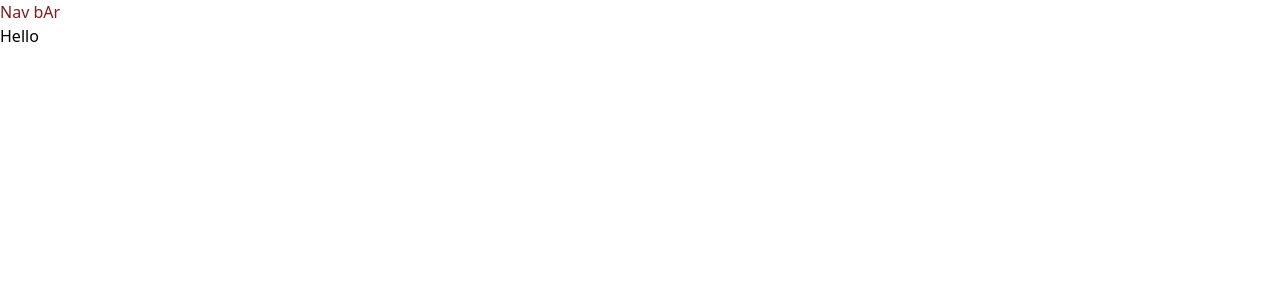
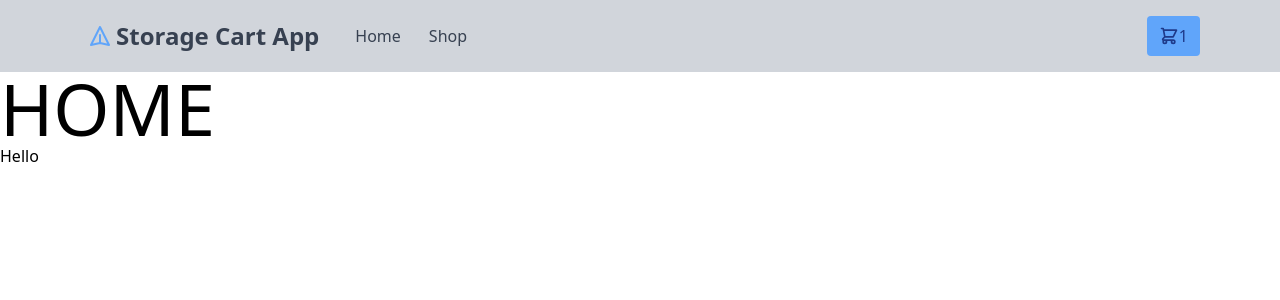
Before and after one commit to Red4lpha/Shopping-Cart-Project, a React (Create React App) app: page / in a window 1280 px wide. Shown: the top 300 px of the page. Built offline with nearby package versions, Linux system fonts and the light colour scheme.

Commit message:
Setup of react routers

```diff
--- a/package.json
+++ b/package.json
@@ -12,6 +12,7 @@
     "postcss": "^7.0.35",
     "react": "^17.0.1",
     "react-dom": "^17.0.1",
+    "react-router-dom": "^5.2.0",
     "react-scripts": "4.0.2",
     "tailwindcss": "npm:@tailwindcss/postcss7-compat@^2.0.3",
     "web-vitals": "^1.1.0"
--- a/src/App.js
+++ b/src/App.js
@@ -1,11 +1,19 @@
+import { BrowserRouter, Route } from "react-router-dom";
+import Home from "./components/Home";
+import Shop from "./components/Shop";
+
 const { default: Navbar } = require("./components/Navbar");
 
 function App() {
   return (
+    <BrowserRouter>
     <div className="container">
       <Navbar />
+      <Route exact path='/' component={Home} />
+      <Route path='/shop' component={Shop} />
       Hello
     </div>
+    </BrowserRouter>
   );
 }
 
--- /dev/null
+++ b/src/components/Home.js
@@ -0,0 +1,11 @@
+import React from 'react'
+
+const Home = () => {
+    return (
+        <div>
+            <h1 className="text-7xl">HOME</h1>
+        </div>
+    )
+}
+
+export default Home
--- a/src/components/Navbar.js
+++ b/src/components/Navbar.js
@@ -1,10 +1,58 @@
-import React from 'react'
+import React, { Fragment } from 'react'
+import { Link, NavLink } from 'react-router-dom'
 
 const Navbar = () => {
     return (
-        <nav>
-            <p className="text-red-900">Nav bAr</p>
-        </nav>
+        <Fragment>
+            <nav className="bg-gray-300">
+            <div className="max-w-6xl mx-auto px-4">
+                <div className="flex justify-between">
+                <div className="flex space-x-4">
+                    <div>
+                    <Link to='/' className="flex items-center py-5 px-2 text-gray-700 hover:text-gray-900">
+                        <svg className="h-6 w-6 mr-1 text-blue-400" xmlns="http://www.w3.org/2000/svg" fill="none" viewBox="0 0 24 24" stroke="currentColor">
+                        <path strokeLinecap="round" strokeLinejoin="round" stroke-width={2} d="M12 19l9 2-9-18-9 18 9-2zm0 0v-8" />
+                        </svg>
+                        <span className="font-bold text-2xl">Storage Cart App</span>
+                    </Link>
+                    </div>
+
+                {/*  <!-- primary nav --> */}
+                    <div className="hidden md:flex items-center space-x-1">
+                    <NavLink to='/' className="py-5 px-3 text-gray-700 hover:text-gray-900">Home</NavLink>
+                    <NavLink to="/shop" className="py-5 px-3 text-gray-700 hover:text-gray-900">Shop</NavLink>
+                    </div>
+                </div>
+
+            {/*    <!-- secondary nav --> */}
+                <div className="hidden md:flex items-center space-x-1">
+                    <a href="" className="flex items-center py-2 px-3 bg-blue-400 hover:bg-blue-300 text-blue-900 hover:text-blue-800 rounded transition duration-300">
+                        <svg className="h-5 w-5" xmlns="http://www.w3.org/2000/svg" fill="none" viewBox="0 0 24 24" stroke="currentColor">
+                        <path strokeLinecap="round" strokeLinejoin="round" strokeWidth={2} d="M3 3h2l.4 2M7 13h10l4-8H5.4M7 13L5.4 5M7 13l-2.293 2.293c-.63.63-.184 1.707.707 1.707H17m0 0a2 2 0 100 4 2 2 0 000-4zm-8 2a2 2 0 11-4 0 2 2 0 014 0z" />
+                        </svg>
+                        <span>1</span>
+                    </a>
+                </div>
+
+                {/*  <!-- mobile button goes here --> */}
+                <div className="md:hidden flex items-center">
+                    <button className="mobile-menu-button">
+                    <svg className="w-6 h-6" xmlns="http://www.w3.org/2000/svg" fill="none" viewBox="0 0 24 24" stroke="currentColor">
+                        <path stroke-linecap="round" stroke-linejoin="round" stroke-width="2" d="M4 6h16M4 12h16M4 18h16" />
+                    </svg>
+                    </button>
+                </div>
+
+                </div>
+            </div>
+
+            {/*  <!-- mobile menu --> */}
+            <div className="mobile-menu hidden md:hidden">
+                <a href="#" className="block py-2 px-4 text-sm hover:bg-gray-200">Home</a>
+                <a href="#" className="block py-2 px-4 text-sm hover:bg-gray-200">Shop</a>
+            </div>
+            </nav>
+        </Fragment>
     )
 }
 
--- /dev/null
+++ b/src/components/Shop.js
@@ -0,0 +1,11 @@
+import React from 'react'
+
+const Shop = () => {
+    return (
+        <div>
+            <h1 className="text-7xl">SHOP</h1>
+        </div>
+    )
+}
+
+export default Shop
```
Also changed, not shown: 1 other file (tests, documents, lock files or other folders).
